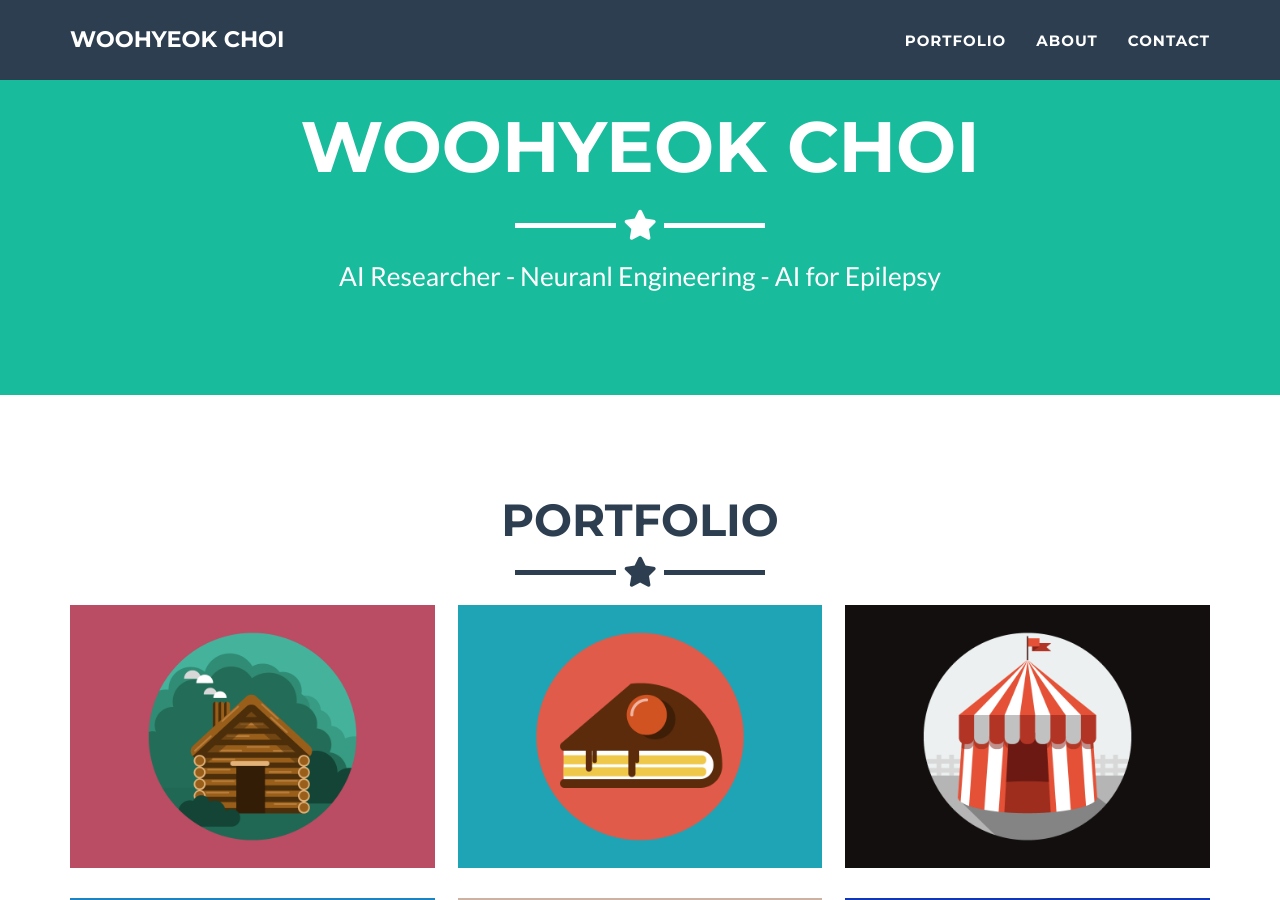
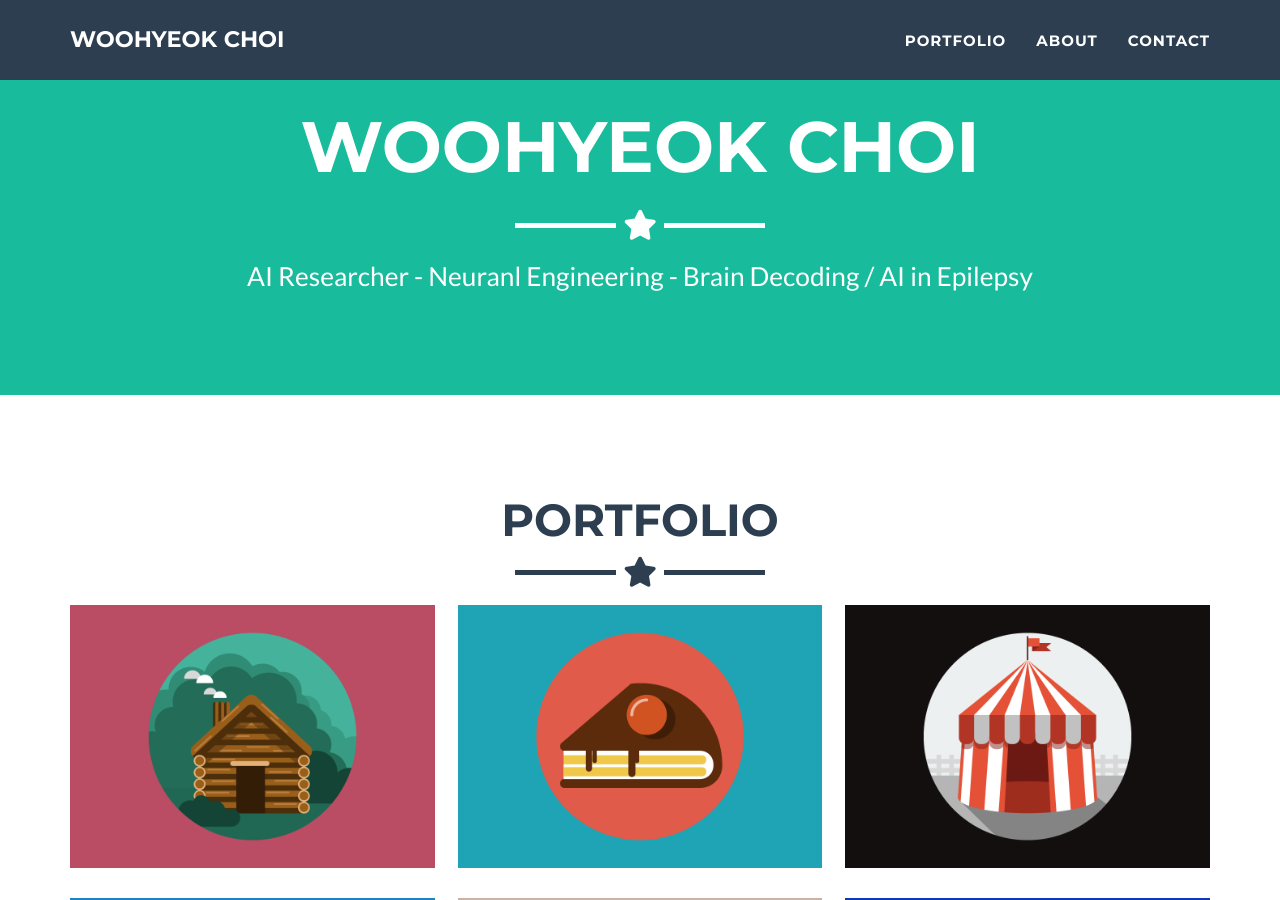
Before and after one commit to wooluck-98/wooluck-98.github.io, a Jekyll site: the page built from _posts/2014-07-18-project-1.markdown, in a window 1280 px wide and 900 px high, scrolled down 380 px. Built offline with Jekyll 4.4.1, drawn with Linux system fonts in a browser that asks for light colours.

Commit message:
Update _config.yml

```diff
--- a/_config.yml
+++ b/_config.yml
@@ -4,7 +4,7 @@ email: woohyeok_choi@korea.ac.kr
 url: https://github.com/wooluck-98/wooluck-98.github.io
 description: "Write an awesome description for your new site here. You can edit this line in _config.yml. It will appear in your document head meta (for Google search results) and in your feed.xml site description."
 keywords: "your keywords, separated by commas"
-skills: "AI Researcher - Neuranl Engineering - AI for Epilepsy"
+skills: "AI Researcher - Neuranl Engineering - Brain Decoding / AI in Epilepsy"
 meta_author: LastName FirstName
 
 # Google webmaster tools
```
